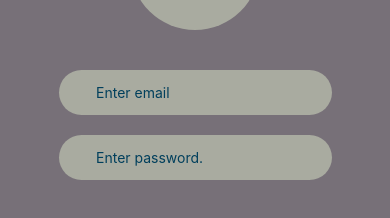
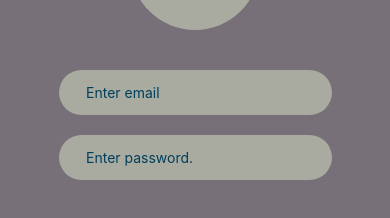
Before and after one commit to cameronFoskett/SpaceBook, a React Native app: screen / in a window 390 px wide. Shown: the part 370-588 px from the top of the page. Built offline with nearby package versions, Linux system fonts and the light colour scheme.

Commit message:
changed styling of logo

```diff
--- a/App.js
+++ b/App.js
@@ -30,6 +30,7 @@ export default function App() {
 
   const [email, setEmail] = useState('');
   const [password, setPassword] = useState('');
+  const [token, setToken] = useState('');
 
   return (
     <>
@@ -59,18 +60,17 @@ export default function App() {
 }
 
 const styles = StyleSheet.create({
-  header:{
+  header: {
     width: '100%',
     height: '100px',
     backgroundColor: 'blue',
   },
-  image :{
+  image: {
     marginBottom: 40,
     width:'33%',
     height:'15%',
     borderRadius: '50%',
   },
-
    inputView: {
     backgroundColor: '#a9aba0',
     borderRadius: 30,
@@ -83,7 +83,6 @@ const styles = StyleSheet.create({
     height: 50,
     flex: 1,
     padding: 10,
-    marginLeft: 20,
   },
   container: {
     flex: 1,
```
